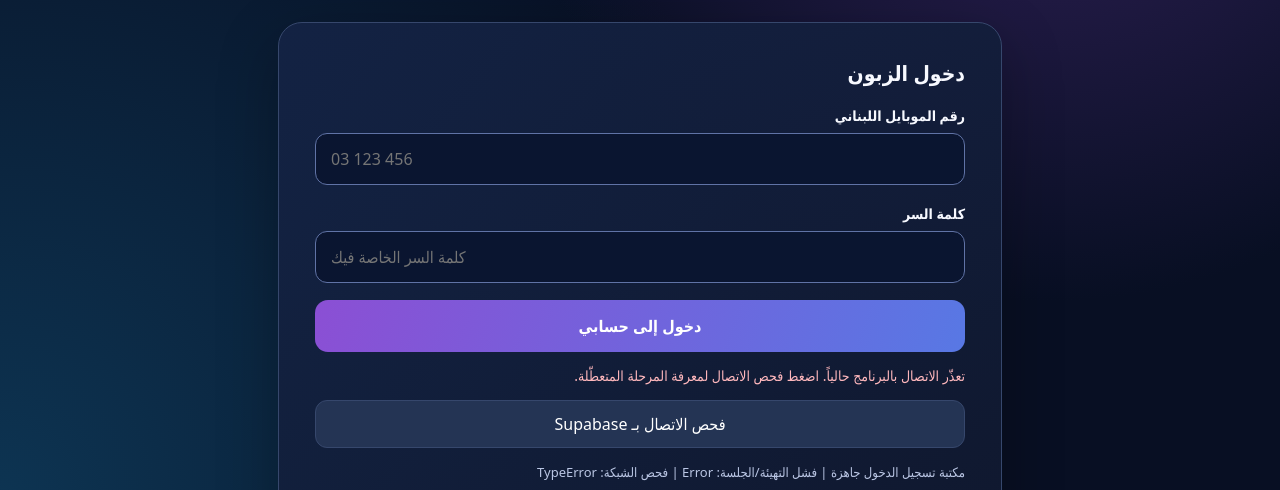
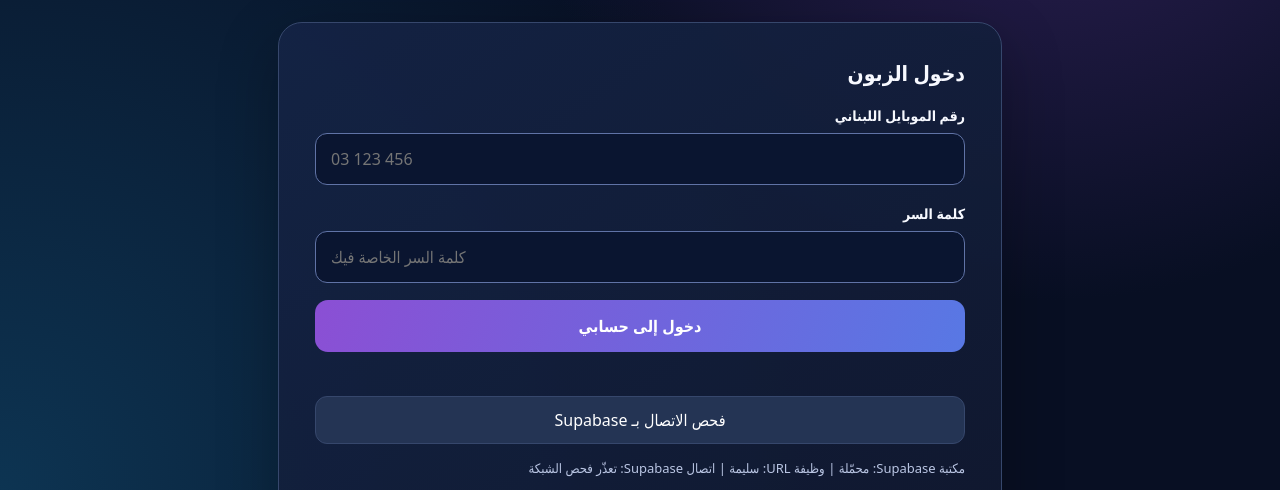
Before and after one commit to petroleummatar-del/matar-petroleum-site-test, a plain HTML site: page club/index.html in a window 1280 px wide. Both pictures are taken after a click on the button "فحص الاتصال بـ Supabase". Shown: the part 281-771 px from the top of the page. Drawn offline with nearby package versions, Linux system fonts and the light colour scheme; no server answers.

Commit message:
Fix Supabase SDK CDN and URL constructor shadowing; make diagnostics resilient

```diff
--- a/club/index.html
+++ b/club/index.html
@@ -25,7 +25,7 @@ a{color:inherit;text-decoration:none}.container{max-width:760px;margin:auto;padd
 </form>
 <div class="msg" id="loginMsg" role="status" aria-live="polite"></div>
 <button type="button" id="diagnoseBtn" class="secondary" style="width:100%">فحص الاتصال بـ Supabase</button>
-<div class="hint" id="diagResult" role="status" aria-live="polite"></div>
+<div class="hint" id="diagResult" role="status" aria-live="polite">نسخة 4.1 — اضغط فحص الاتصال لعرض النتيجة هون.</div>
 <p class="hint">الدخول متاح للعضويات التي تم تفعيل حسابها مسبقاً. إذا ما عندك كلمة سر، تواصل مع إدارة المحطة لتفعيل عضويتك أول مرة.</p>
 <hr class="line">
 <p class="hint">لن نطلب منك مشاركة كلمة السر أو رمز التفعيل عبر المحادثات. هذه الصفحة لا تُظهر نقاط أي زبون من دون تسجيل دخول.</p>
@@ -41,10 +41,43 @@ a{color:inherit;text-decoration:none}.container{max-width:760px;margin:auto;padd
 <div id="bootMsg" class="footer">يتم التحقق من حالة حسابك…</div>
 <div class="footer">MATAR Petroleum | الكيل دقيق، النوعية مضمونة، والخدمة من القلب.</div>
 </main>
-<script src="https://cdn.jsdelivr.net/npm/@supabase/supabase-js@2/dist/umd/supabase.min.js"></script>
+<script>
+// Independent diagnostic handler: works even if the Supabase SDK fails to load.
+(function(){
+  const button=document.getElementById('diagnoseBtn');
+  const output=document.getElementById('diagResult');
+  if(!button||!output)return;
+  button.addEventListener('click',async function(){
+    button.disabled=true;
+    output.textContent='✓ زر الفحص شغّال. عم نراجع تحميل المكتبة والاتصال…';
+    const statuses=[];
+    try{
+      statuses.push(window.supabase && typeof window.supabase.createClient==='function'
+        ?'مكتبة Supabase: محمّلة'
+        :'مكتبة Supabase: غير محمّلة');
+      statuses.push(typeof window.URL==='function'
+        ?'وظيفة URL: سليمة'
+        :'وظيفة URL: مشكلة');
+      const controller=new AbortController();
+      const timeout=setTimeout(()=>controller.abort(),9000);
+      try{
+        const response=await fetch('https://zvxotwnwdkywttdjojpx.supabase.co/auth/v1/health',{
+          method:'GET',cache:'no-store',signal:controller.signal
+        });
+        statuses.push('اتصال Supabase: استجابة HTTP '+response.status);
+      }catch(e){
+        statuses.push('اتصال Supabase: '+(e && e.name==='AbortError'?'انتهت مهلة الاتصال':'تعذّر فحص الشبكة'));
+      }finally{clearTimeout(timeout);}
+    }catch(e){statuses.push('خطأ فحص: '+(e && e.name || 'unknown'));}
+    output.textContent=statuses.join(' | ');
+    button.disabled=false;
+  });
+})();
+</script>
+<script src="https://cdn.jsdelivr.net/npm/@supabase/supabase-js@2"></script>
 <script>
 'use strict';
-const URL='https://zvxotwnwdkywttdjojpx.supabase.co';
+const SUPABASE_PROJECT_URL='https://zvxotwnwdkywttdjojpx.supabase.co';
 const PUBLIC_KEY='sb_publishable__-ImiWyhptaElvhhvon7MQ_vffPtuFV';
 const $=id=>document.getElementById(id);
 let sb=null,busy=false;
@@ -59,38 +92,11 @@ async function loadAccount(){if(!sb)return;note('accountMsg','');const {data:ud,
 $('customerName').textContent=data.name||'عضو MATAR CLUB';$('balance').textContent=formatPoints(data.balance);const events=$('events');events.replaceChildren();const list=Array.isArray(data.events)?data.events:[];if(!list.length){const t=document.createElement('p');t.className='muted';t.textContent='بعد ما عندك حركات نقاط.';events.append(t);}else{for(const e of list){let label=e.service_code||e.kind||'حركة نقاط';if(label==='95'||label==='benzine95')label='بنزين 95';if(label==='98'||label==='benzine98')label='بنزين 98';const qty=e.quantity!=null?' · '+e.quantity+' ليتر':'';line(events,label,fmtDate(e.created_at)+qty+(e.branch_name?' · '+e.branch_name:''),e.points_delta);}}
 const rewards=$('rewards');rewards.replaceChildren();const rl=Array.isArray(data.rewards)?data.rewards:[];if(!rl.length){const p=document.createElement('p');p.className='muted';p.textContent='سيتم عرض المكافآت المتاحة قريباً.';rewards.append(p);}else{for(const r of rl){line(rewards,r.name_ar||'مكافأة','متاحة بحسب سياسة البرنامج',-Number(r.points_cost||0));}}
 view('account');}
-async function begin(){if(!window.supabase){view('login');note('loginMsg','تعذّر تحميل خدمة تسجيل الدخول. افحص اتصال الإنترنت.');return;}sb=window.supabase.createClient(URL,PUBLIC_KEY,{auth:{storageKey:'matar-github-club-v1',persistSession:true,autoRefreshToken:true,detectSessionInUrl:false}});
+async function begin(){if(!window.supabase){view('login');note('loginMsg','تعذّر تحميل خدمة تسجيل الدخول. افحص اتصال الإنترنت.');return;}sb=window.supabase.createClient(SUPABASE_PROJECT_URL,PUBLIC_KEY,{auth:{storageKey:'matar-github-club-v1',persistSession:true,autoRefreshToken:true,detectSessionInUrl:false}});
 const {data}=await sb.auth.getSession();if(data?.session)await loadAccount();else view('login');}
 $('loginForm').addEventListener('submit',async ev=>{ev.preventDefault();if(busy||!sb)return;const phone=normalize($('phone').value);if(!phone){note('loginMsg','أدخل رقم موبايل لبناني صحيح.');return;}const password=$('password').value;if(!password){note('loginMsg','أدخل كلمة السر.');return;}busy=true;$('loginBtn').disabled=true;note('loginMsg','عم نفتح حسابك…',true);try{const {error}=await sb.auth.signInWithPassword({email:internalEmail(phone),password});$('password').value='';if(error)throw error;await loadAccount();}catch(e){note('loginMsg','رقم الهاتف أو كلمة السر غير صحيحة، أو العضوية لم تُفعّل بعد.');}finally{busy=false;$('loginBtn').disabled=false;}});
 $('logoutBtn').addEventListener('click',async()=>{if(sb)await sb.auth.signOut();view('login');$('password').value='';note('loginMsg','تم تسجيل الخروج.',true);});
 $('refreshBtn').addEventListener('click',async()=>{try{await loadAccount();note('accountMsg','تم تحديث الرصيد.',true);}catch{note('accountMsg','تعذّر تحديث الرصيد.');}});
-async function diagnoseConnection(){
-  const b=$('diagnoseBtn'), out=$('diagResult');
-  b.disabled=true;out.textContent='عم نفحص اتصال الموقع…';
-  const details=[];
-  try{
-    if(!window.supabase || typeof window.supabase.createClient!=='function'){
-      details.push('مكتبة Supabase ما تحمّلت');out.textContent=details.join(' | ');return;
-    }
-    details.push('مكتبة تسجيل الدخول جاهزة');
-    try{
-      const c=sb||window.supabase.createClient(URL,PUBLIC_KEY,{auth:{persistSession:false,autoRefreshToken:false,detectSessionInUrl:false}});
-      details.push('تهيئة الاتصال ناجحة');
-      const session=await c.auth.getSession();
-      details.push(session.error?'الجلسة: خطأ '+(session.error.name||'AuthError'):'فحص الجلسة ناجح');
-    }catch(e){details.push('فشل التهيئة/الجلسة: '+(e?.name||'Error'));}
-    try{
-      const ctl=new AbortController();
-      const timeout=setTimeout(()=>ctl.abort(),8000);
-      try{
-        const r=await fetch(URL+'/auth/v1/health',{method:'GET',headers:{'apikey':PUBLIC_KEY},cache:'no-store',signal:ctl.signal});
-        details.push('استجابة خدمة الدخول: HTTP '+r.status);
-      }finally{clearTimeout(timeout);}
-    }catch(e){details.push('فحص الشبكة: '+(e?.name||'NetworkError'));}
-  }catch(e){details.push('خطأ بالفحص: '+(e?.name||'Error'));}
-  finally{out.textContent=details.join(' | ');b.disabled=false;}
-}
-$('diagnoseBtn').addEventListener('click',diagnoseConnection);
 begin().catch(e=>{view('login');note('loginMsg','تعذّر الاتصال بالبرنامج حالياً. اضغط فحص الاتصال لمعرفة المرحلة المتعطّلة.');});
 </script>
 </body>
```
